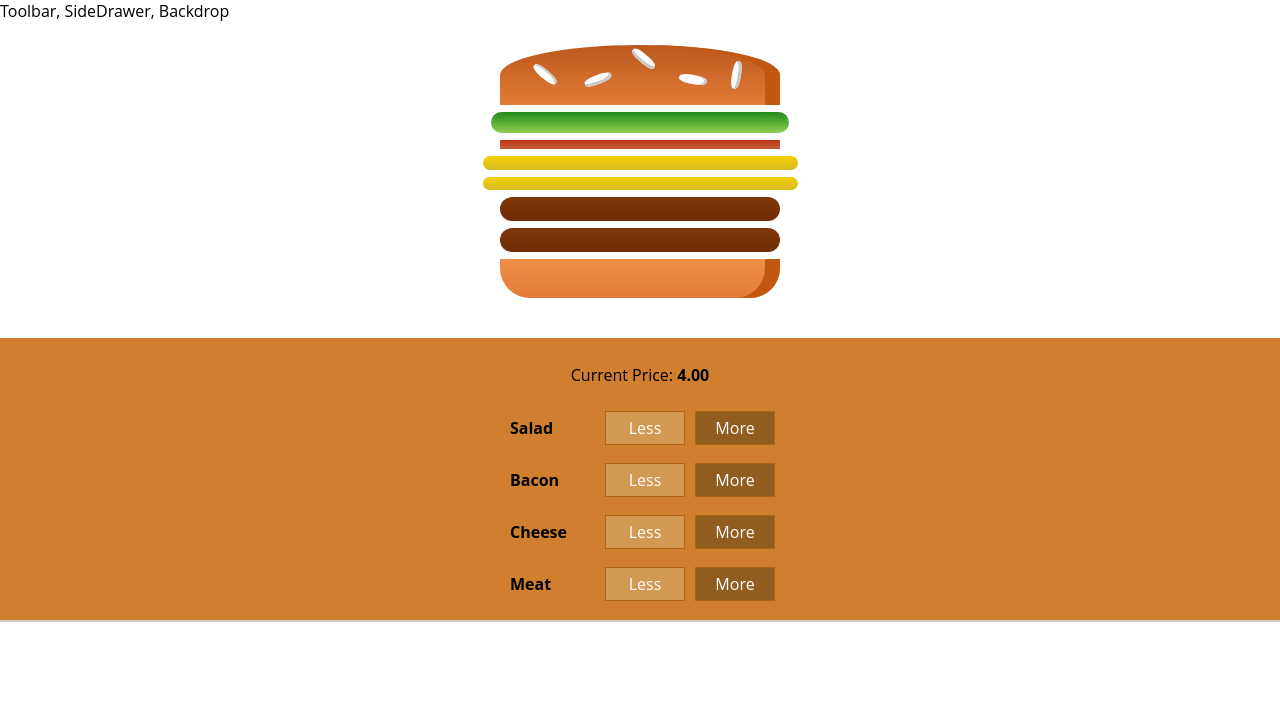
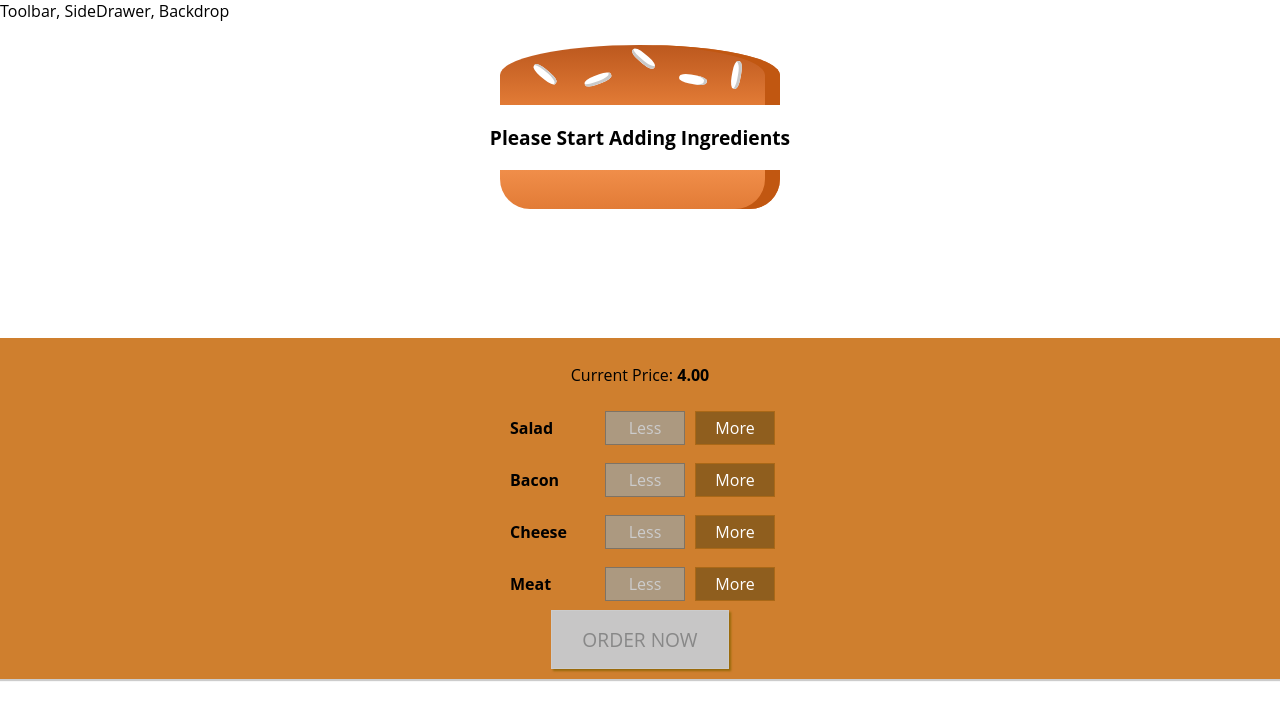
Before and after one commit to MohammedAlghazali/burger-builder, a React (Create React App) app: page / in a window 1280 px wide. Shown: the top 720 px of the page. Built offline with nearby package versions, Linux system fonts and the light colour scheme; the HTML template or start-up script is replaced by a standard one.

Commit message:
handle checkout button

```diff
--- a/src/components/Burger/BuildControls/BuildControls.js
+++ b/src/components/Burger/BuildControls/BuildControls.js
@@ -24,6 +24,9 @@
           disabled={props.disabled[ctrl.type]}
         />
       ))}
+      <button className={classes.OrderButton} disabled={!props.purchasable}>
+        ORDER NOW
+      </button>
     </div>
   );
 };
--- a/src/components/Burger/BuildControls/BuildControls.module.css
+++ b/src/components/Burger/BuildControls/BuildControls.module.css
@@ -8,3 +8,45 @@
   margin: auto;
   padding: 10px 0;
 }
+
+.OrderButton {
+  background-color: #dad735;
+  outline: none;
+  cursor: pointer;
+  border: 1px solid #966909;
+  color: #966909;
+  font-family: inherit;
+  font-size: 1.2em;
+  padding: 15px 30px;
+  box-shadow: 2px 2px 2px #966909;
+}
+
+.OrderButton:hover,
+.OrderButton:active {
+  background-color: #a0db41;
+  border: 1px solid #966909;
+  color: #966909;
+}
+
+.OrderButton:disabled {
+  background-color: #c7c6c6;
+  cursor: not-allowed;
+  border: 1px solid #ccc;
+  color: #888888;
+}
+
+.OrderButton:not(:disabled) {
+  animation: enable 0.3s linear;
+}
+
+@keyframes enable {
+  0% {
+    transform: scale(1);
+  }
+  60% {
+    transform: scale(1.1);
+  }
+  100% {
+    transform: scale(1);
+  }
+}
--- a/src/containers/BurgerBuilder/BurgerBuilder.js
+++ b/src/containers/BurgerBuilder/BurgerBuilder.js
@@ -12,13 +12,22 @@
 class BurgerBuilder extends Component {
   state = {
     ingredients: {
-      salad: 1,
-      bacon: 1,
-      cheese: 2,
-      meat: 2,
+      salad: 0,
+      bacon: 0,
+      cheese: 0,
+      meat: 0,
     },
     totalPrice: 4,
+    purchasable: false,
   };
+
+  updatePurchaseState() {
+    const returnBoolean = Object.values(this.state.ingredients).some(
+      (amount) => amount > 0
+    );
+
+    this.setState({ purchasable: returnBoolean });
+  }
 
   addIngredientHandler = (type) => {
     this.setState((prevState) => {
@@ -58,6 +67,7 @@
           ingredientAdded={this.addIngredientHandler}
           ingredientRemove={this.removeIngredientHandler}
           disabled={disabledInfo}
+          purchasable={this.state.purchasable}
           price={this.state.totalPrice}
         />
       </>
```
